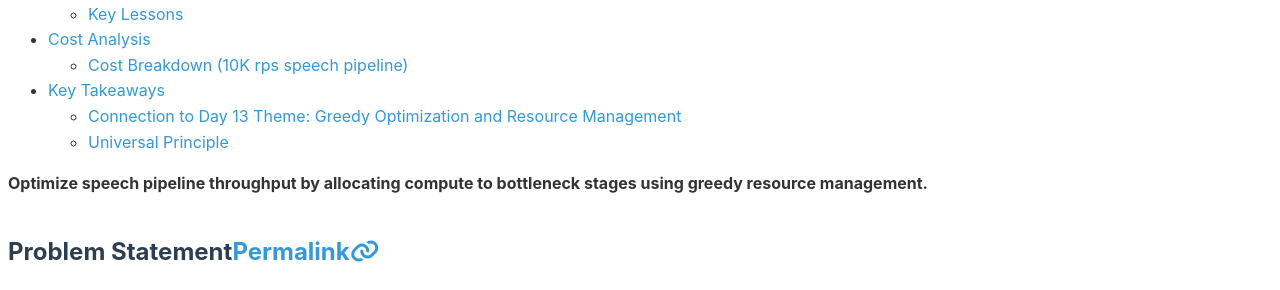
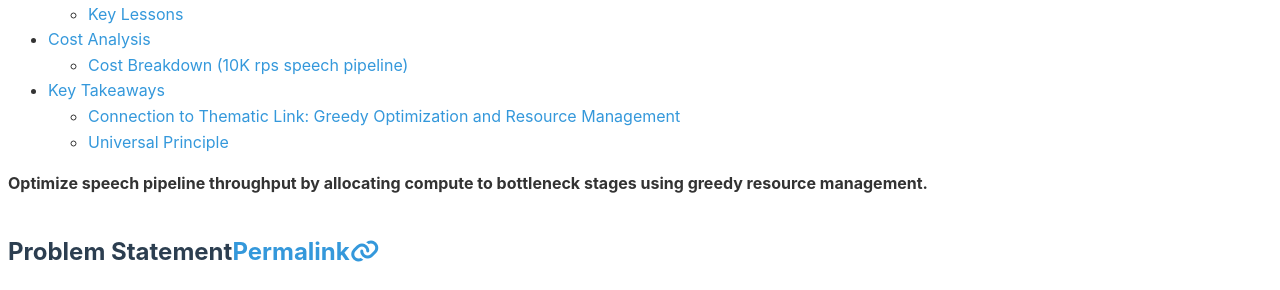
Before and after one commit to arunbaby0/arunbaby.com, a Jekyll site: the page built from _speech_tech/0013-compute-allocation-for-speech-models.md, in a window 1280 px wide and 900 px high, scrolled down 1037 px. Shown: the part 154-444 px from the top of the window. Built offline with Jekyll 4.4.1, drawn with Linux system fonts in a browser that asks for light colours; cached includes are drawn as plain includes; some of the changed text lies outside the part shown.

Commit message:
day 13-14 updates

```diff
--- a/_speech_tech/0013-compute-allocation-for-speech-models.md
+++ b/_speech_tech/0013-compute-allocation-for-speech-models.md
@@ -95,7 +95,7 @@ Bottleneck: Acoustic Model (47% of time)
 
 ### The Greedy Optimization Connection
 
-Just like **Container With Most Water** (Day 13 DSA) and **Resource Allocation for ML** (Day 13 ML):
+Just like the **Container With Most Water** problem and **Resource Allocation for ML** systems:
 
 | Container Problem | Speech Compute Allocation |
 |-------------------|---------------------------|
@@ -1162,7 +1162,7 @@ Google Assistant processes billions of speech requests daily with <100ms latency
 
 ✅ **Same principles as ML systems** - greedy optimization for resource allocation
 
-### Connection to Day 13 Theme: Greedy Optimization and Resource Management
+### Connection to Thematic Link: Greedy Optimization and Resource Management
 
 All three topics converge on the same fundamental insight:
 
```
Also changed, not shown: _dsa/0013-container-with-most-water.md (+1 -1 lines), _dsa/0014-generate-parentheses.md (+1 -1 lines), _ml_system_design/0013-resource-allocation-for-ml.md (+2 -2 lines), _ml_system_design/0014-model-ensembling.md (+2 -2 lines), _speech_tech/0014-multi-model-speech-ensemble.md (+2 -2 lines).
